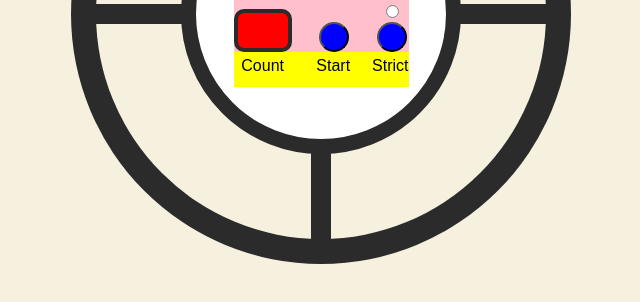
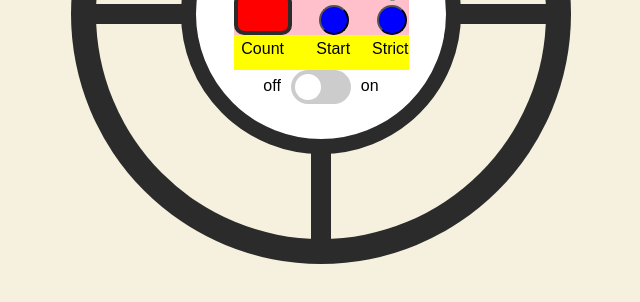
Before and after one commit to Rayhatron/Simon-game, a website: page index.html in a window 1280 px wide. Shown: the part 386-688 px from the top of the page, without its empty margins (319-959 px from the left). Drawn offline with Linux system fonts and the light colour scheme.

Commit message:
Added on/off switch and more styling

```diff
--- a/index.html
+++ b/index.html
@@ -43,7 +43,14 @@
 					<label for="start">Start</label>
 					<label for="strictMode">Strict</label>
 				</div>
-
+				<div id="switchContainer">
+					<label for="switch">off</label>
+					<label class="switch">
+						<input type="checkbox">
+						<div class="slider round"></div>
+					</label>
+					<label for="switch">on</label>
+				</div>
 			</div>
 		</div>
 	</div>
--- a/sass/_base.scss
+++ b/sass/_base.scss
@@ -5,3 +5,17 @@ $black: #000;
 $white: #fff;
 $green: green;
 $light-black: #2b2b2b;
+
+
+@mixin flexbox($direction, $align, $justify, $wrap){
+	display: flex;
+	flex-direction: $direction;
+	align-items: $align;
+	justify-content: $justify;
+	flex-wrap: $wrap;
+}
+
+@mixin dimensions($width, $height){
+	width: $width;
+	height: $height;
+}
--- /dev/null
+++ b/sass/_switch.scss
@@ -0,0 +1,73 @@
+@import '_base';
+
+/* Style the switch and it's parent*/
+div#switchContainer {
+   	@include flexbox(row, center, initial, no-wrap);
+}
+
+div#switchContainer label {
+    margin: 0 5px;
+}
+
+.switch {
+	@include dimensions(60px, 34px);
+	position: relative;
+	display: inline-block;
+	border-radius: 20px;
+}
+
+/*Hide the default html checkbox*/
+
+.switch input{
+	display: none;
+}
+
+/*The slider*/
+
+.slider{
+	position: absolute;
+	cursor: pointer;
+	top: 0;
+	left: 0;
+	right: 0;
+	bottom: 0;
+	background-color: #ccc;
+	-webkit-transition: .4s;
+	-moz-transition: .4s;
+	-ms-transition: .4s;
+	-o-transition: .4s;
+	transition: .4s;
+	border-radius: 34px;
+}
+
+.slider:before{
+	@include dimensions(26px, 26px);
+	position: absolute;
+	content: "";
+	left: 4px;
+	bottom: 4px;
+	background-color: white;
+	-webkit-transition: .4s;
+	-moz-transition: .4s;
+	-ms-transition: .4s;
+	-o-transition: .4s;
+	transition: .4s;
+	border-radius: 50%;
+}
+
+.switch input:checked + .slider{
+	background-color: #2196F3;
+}
+
+.switch input:focus + .slider{
+	box-shadow: 0 0 1px #2196F3;
+
+}
+
+.switch input:checked + .slider:before{
+	-webkit-transform: translateX(26px);
+	-moz-transform: translateX(26px);
+	-ms-transform: translateX(26px);
+	-o-transform: translateX(26px);
+	transform: translateX(26px);
+}
--- a/sass/master.scss
+++ b/sass/master.scss
@@ -1,20 +1,9 @@
 
 @import '_base.scss';
 @import '_normalize.scss';
+@import '_switch';
 
 
-@mixin flexbox($direction, $align, $justify, $wrap){
-	display: flex;
-	flex-direction: $direction;
-	align-items: $align;
-	justify-content: $justify;
-	flex-wrap: $wrap;
-}
-
-@mixin dimensions($width, $height){
-	width: $width;
-	height: $height;
-}
 
 #container{
 
```
Also changed, not shown: css/master.css.
